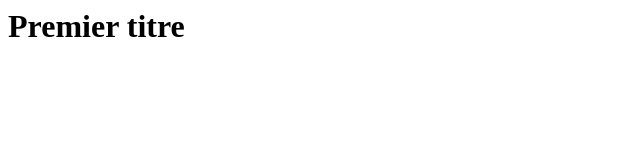
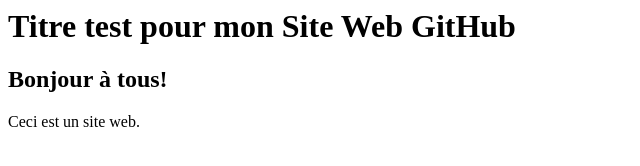
Before and after one commit to dorian-logic/premier-code, a plain HTML site: page index.html in a window 1280 px wide. Shown: the whole page, without its empty margins (0-640 px from the left). Drawn offline with Linux system fonts and the light colour scheme.

Commit message:
[feat]:Update index.html

```diff
--- a/index.html
+++ b/index.html
@@ -1 +1,3 @@
-<h1>Premier titre</h1>
+<h1>Titre test pour mon Site Web GitHub</h1>
+<h2>Bonjour à tous!</h2>
+<p>Ceci est un site web.</p>
```
